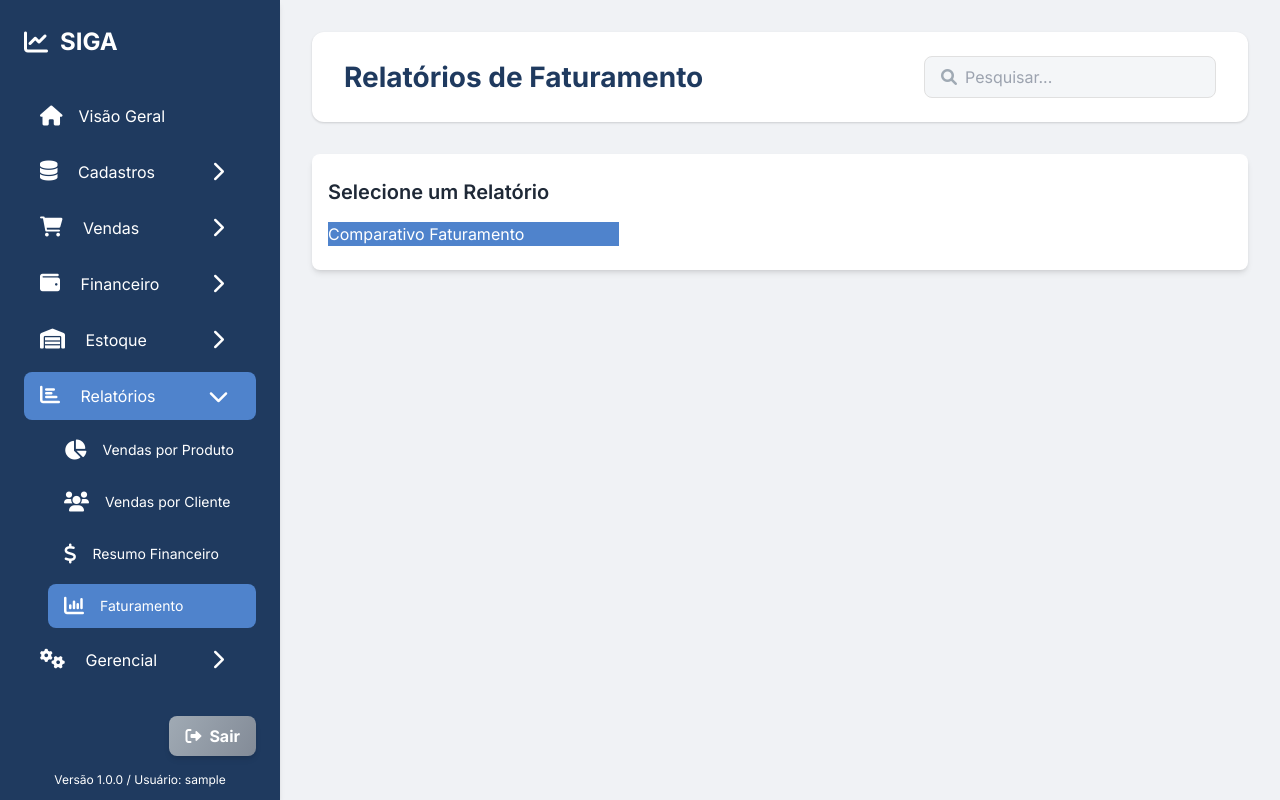
After one commit to FabioVRocha/SIGA, a Flask app: page /revenue_reports in a window 1280 px wide. The commit adds this page. Run offline with Flask 3, Linux system fonts and the light colour scheme; the visitor is signed in with stand-in values (Sample User, id 1); some libraries are stand-ins or nearby versions.

Commit message:
Relatórios Faturamentos

```diff
--- a/app.py
+++ b/app.py
@@ -1023,6 +1023,13 @@ def report_customer_sales():
 def report_financial_summary():
     return render_template('placeholder.html', page_title="Relatório: Resumo Financeiro", system_version=SYSTEM_VERSION, usuario_logado=session.get('username', 'Convidado'))
 
+# Página intermediária para relatórios de faturamento
+@app.route('/revenue_reports')
+@login_required
+def revenue_reports():
+    """Página de seleção dos relatórios de faturamento."""
+    return render_template('revenue_reports.html', page_title="Relatórios de Faturamento", system_version=SYSTEM_VERSION, usuario_logado=session.get('username', 'Convidado'))
+
 @app.route('/report_revenue_comparison')
 @login_required
 def report_revenue_comparison():
--- a/templates/base.html
+++ b/templates/base.html
@@ -427,7 +427,7 @@
                         <li><a href="{{ url_for('report_sales_by_product') }}" class="sidebar-nav-item text-sm"><i class="fas fa-chart-pie"></i> Vendas por Produto</a></li>
                         <li><a href="{{ url_for('report_customer_sales') }}" class="sidebar-nav-item text-sm"><i class="fas fa-users"></i> Vendas por Cliente</a></li>
                         <li><a href="{{ url_for('report_financial_summary') }}" class="sidebar-nav-item text-sm"><i class="fas fa-dollar-sign"></i> Resumo Financeiro</a></li>
-                        <li><a href="{{ url_for('report_revenue_comparison') }}" class="sidebar-nav-item text-sm"><i class="fas fa-chart-column"></i> Comparativo Faturamento</a></li>
+                        <li><a href="{{ url_for('revenue_reports') }}" class="sidebar-nav-item text-sm"><i class="fas fa-chart-column"></i> Faturamento</a></li>
                     </ul>
                 </li>
                 <li>
--- /dev/null
+++ b/templates/revenue_reports.html
@@ -0,0 +1,14 @@
+{% extends "base.html" %}
+
+{% block title %}Relatórios de Faturamento{% endblock %}
+
+{% block page_title %}Relatórios de Faturamento{% endblock %}
+
+{% block content %}
+<div class="container mx-auto px-4 py-6 bg-white rounded-lg shadow-md">
+    <h2 class="text-xl font-semibold text-gray-800 mb-4">Selecione um Relatório</h2>
+    <div class="grid grid-cols-1 sm:grid-cols-2 md:grid-cols-3 gap-4">
+        <a href="{{ url_for('report_revenue_comparison') }}" class="btn btn-primary">Comparativo Faturamento</a>
+    </div>
+</div>
+{% endblock %}
```
Also changed, not shown: templates/report_revenue_comparison.html (+17 -7 lines).
